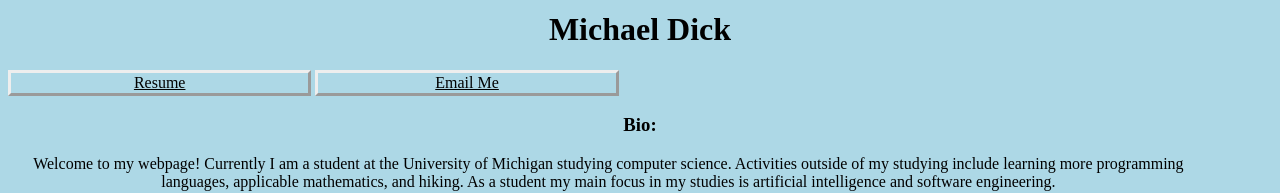
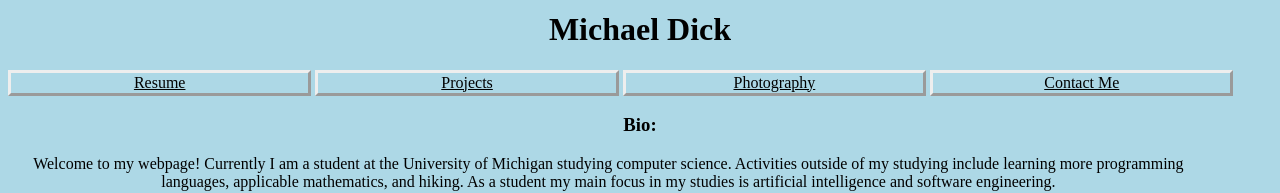
Before and after one commit to michaeld96/webpage, a plain HTML site: page index.html in a window 1280 px wide. Shown: the part 421-614 px from the top of the page. Drawn offline with Linux system fonts and the light colour scheme.

Commit message:
Update index.html
Added editing to anchors in nav.

```diff
--- a/index.html
+++ b/index.html
@@ -2,7 +2,7 @@
 <html lang = "en">
 <head>
 	<!--Links the css page to this.-->
-	<link rel = "stylesheet" href = "style.css">
+	<link rel = "stylesheet" href = "style.css"> <!-- 	<link rel = "stylesheet" href = "http://www.miketdick.com/style.css"> This to the left is for CSS on website -->
 	<!--This is for icons from font awesome.-->
 	<script src="https://kit.fontawesome.com/adca81fafe.js" crossorigin="anonymous"></script>
 	<!--Github Icon from Font Awesome.-->
@@ -27,8 +27,14 @@
 	<nav>
 		<!--Resume; This link is local.-->
 	<a href = "Resume.pdf" target ="_blank">Resume</a>
+	<!-- This link goes to school's website. Going to create another webpage for this. -->
+	<a href="https://umich.edu" target = "_blank">Projects</a>
+	<a href ="https://www.instagram.com/_mikedick_/" target = "_blank">Photography</a>
+	<!--Working with buttons.-->
+	<!-- <button onclick="window.open(document.location='Resume.pdf', '_blank'); return false;"> Resume </button> -->
 		<!--The hyperlinks to contant my personal email.-->
-	<a href="mailto:michaeldick000@gmail.com?subject=Contact">Email Me</a>
+	<a href="mailto:michaeldick000@gmail.com?subject=Contact">Contact Me</a>
+
 	</nav>
 </div>
 <div class = "bio">
```
